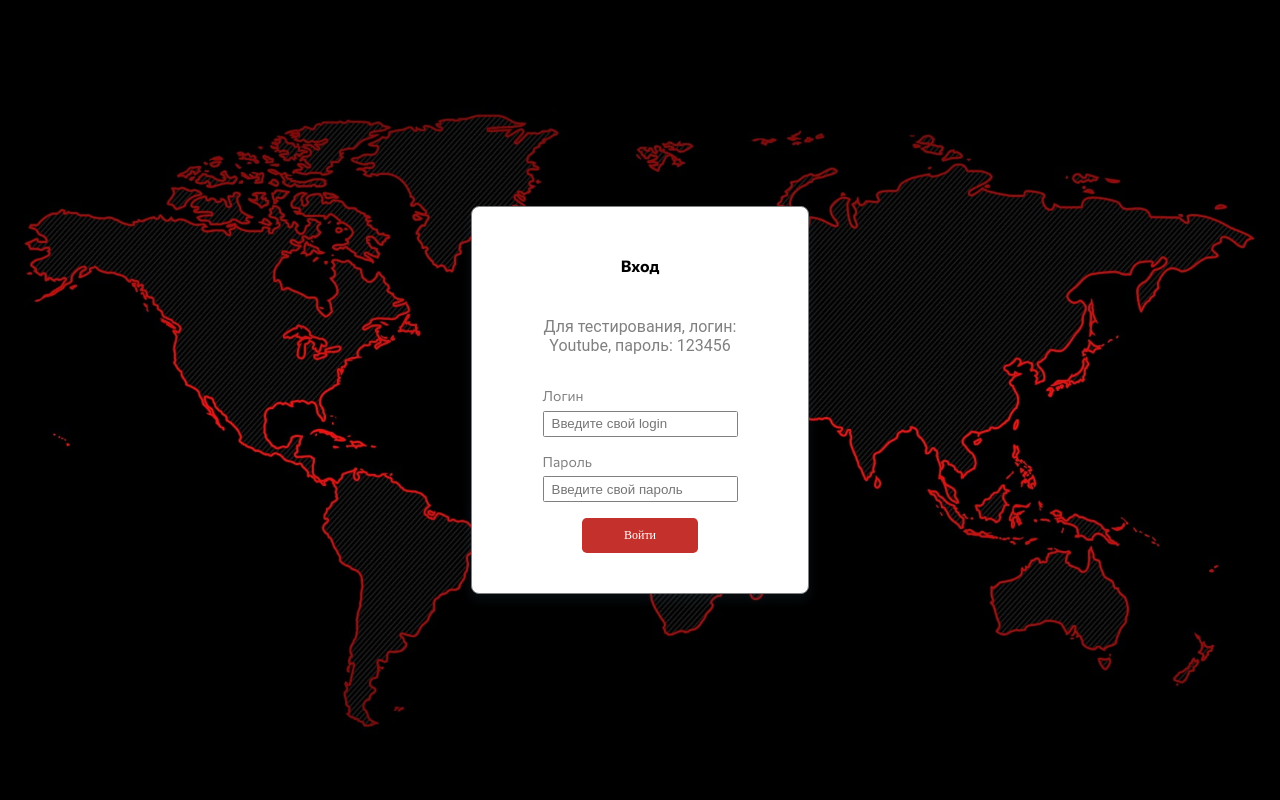
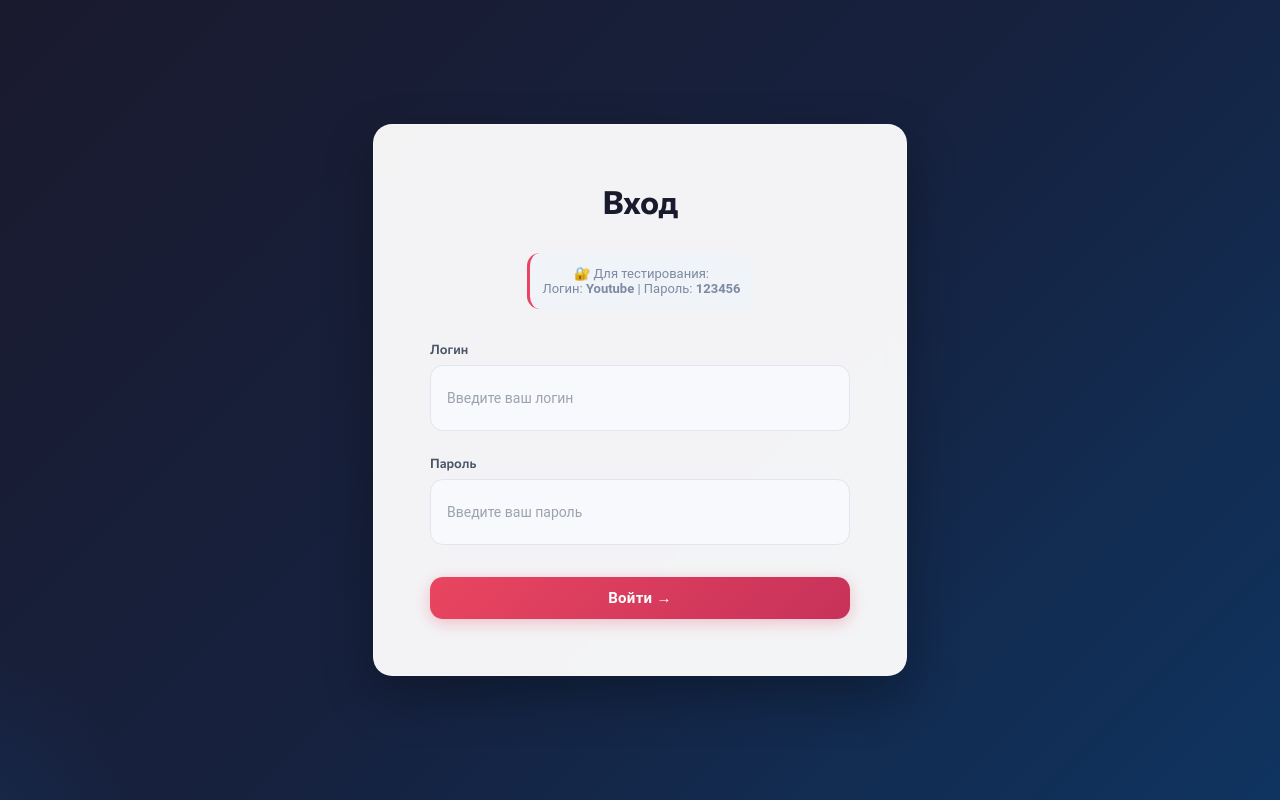
Before and after one commit to sign-system/youtube_search, a React (Create React App) app: page / in a window 1280 px wide. Built offline with nearby package versions, Linux system fonts and the light colour scheme.

Commit message:
for design

```diff
--- a/src/components/AuthPage/AuthPage.jsx
+++ b/src/components/AuthPage/AuthPage.jsx
@@ -36,17 +36,20 @@ const AuthPage = ({ setToken }) => {
   return (
     <div className={s.form_wrapper}>
       <form className={s.form} onSubmit={onSubmit}>
-        <p className={s.form_title}>Вход</p>
-        <p className={s.form_test_title}>
-          Для тестирования, логин: Youtube, пароль: 123456{" "}
-        </p>
+        <h1 className={s.form_title}>Вход</h1>
+        <div className={s.form_test_title}>
+          🔐 Для тестирования:<br/>
+          Логин: <strong>Youtube</strong> | Пароль: <strong>123456</strong>
+        </div>
         <label className={s.label}>
-          Логин{" "}
+          Логин
           <input
             className={s.input}
             type="text"
+            value={login}
             onChange={onLoginChange}
-            placeholder="Введите свой login"
+            placeholder="Введите ваш логин"
+            required
           />
         </label>
 
@@ -55,13 +58,15 @@ const AuthPage = ({ setToken }) => {
           <input
             className={s.input}
             type="password"
+            value={password}
             onChange={onPasswordChange}
-            placeholder="Введите свой пароль"
+            placeholder="Введите ваш пароль"
+            required
           />
         </label>
 
         <button className={s.button} type="submit">
-          Войти
+          Войти →
         </button>
       </form>
     </div>
--- a/src/components/AuthPage/AuthPage.module.css
+++ b/src/components/AuthPage/AuthPage.module.css
@@ -1,12 +1,35 @@
 .form_wrapper {
   width: 100vw;
   height: 100vh;
-  background: url("../../assets/vr.jpg") no-repeat center fixed;
-  background-size: cover;
+  background: linear-gradient(135deg, #1a1a2e 0%, #16213e 50%, #0f3460 100%);
   display: flex;
   flex-direction: column;
   align-items: center;
   justify-content: center;
+  position: relative;
+  overflow: hidden;
+}
+
+.form_wrapper::before {
+  content: '';
+  position: absolute;
+  top: -50%;
+  right: -50%;
+  width: 500px;
+  height: 500px;
+  background: radial-gradient(circle, rgba(233, 69, 96, 0.15) 0%, transparent 70%);
+  border-radius: 50%;
+}
+
+.form_wrapper::after {
+  content: '';
+  position: absolute;
+  bottom: -30%;
+  left: -20%;
+  width: 400px;
+  height: 400px;
+  background: radial-gradient(circle, rgba(30, 144, 255, 0.1) 0%, transparent 70%);
+  border-radius: 50%;
 }
 
 .form {
@@ -14,60 +37,98 @@
   flex-direction: column;
   align-items: center;
   justify-content: center;
-  width: 20%;
-  margin: 0 auto;
-  padding: 2.5rem;
-  border-radius: 0.5rem;
-  gap: 1rem;
-  border: 1px solid grey;
-  background-color: white;
-  -webkit-box-shadow: 0px 5px 10px 2px rgba(34, 60, 80, 0.2);
-  -moz-box-shadow: 0px 5px 10px 2px rgba(34, 60, 80, 0.2);
-  box-shadow: 0px 5px 10px 2px rgba(34, 60, 80, 0.2);
+  width: 100%;
+  max-width: 420px;
+  padding: 3.5rem;
+  border-radius: 1.2rem;
+  gap: 1.5rem;
+  background: rgba(255, 255, 255, 0.95);
+  backdrop-filter: blur(10px);
+  border: 1px solid rgba(255, 255, 255, 0.2);
+  box-shadow: 0px 20px 50px rgba(0, 0, 0, 0.3);
+  position: relative;
+  z-index: 1;
 }
 
-
-
 .form_title {
-  font-size: 1rem;
-  font-weight: bold;
-  line-height: 0.4;
+  font-size: 2rem;
+  font-weight: 700;
+  color: #1a1a2e;
+  margin: 0;
+  text-align: center;
+  letter-spacing: -0.5px;
 }
 
 .form_test_title {
-  font-size: 16px;
+  font-size: 13px;
   text-align: center;
-  color: grey;
+  color: #7c8aa3;
   font-family: "Roboto", sans-serif;
+  margin: 0.5rem 0 0.5rem 0;
+  background: #f0f3f8;
+  padding: 0.8rem;
+  border-radius: 0.8rem;
+  border-left: 3px solid #e94560;
 }
 
 .label {
   display: flex;
   flex-direction: column;
-  color: grey;
-  font-size: 14px;
+  color: #4a5568;
+  font-size: 13px;
+  font-weight: 600;
+  width: 100%;
+  gap: 0.5rem;
 }
 
 .input {
-  margin-top: 0.4rem;
-  height: 0.5rem;
-  border-radius: 0.1rem;
-  border: 1px solid grey;
-  padding: 0.5rem;
+  height: 2.5rem;
+  border-radius: 0.8rem;
+  border: 1.5px solid #e0e5f0;
+  padding: 0.75rem 1rem;
+  font-size: 14px;
+  font-family: "Roboto", sans-serif;
+  transition: all 0.3s ease;
+  background-color: #f7f9fc;
+}
+
+.input:focus {
+  outline: none;
+  border-color: #e94560;
+  background-color: white;
+  box-shadow: 0px 0px 0px 3px rgba(233, 69, 96, 0.1);
+}
+
+.input::placeholder {
+  color: #9ca3af;
 }
 
 .button {
-  background-color: #c4302b;
-  font-family: "Press Start 2P", cursive;
+  background: linear-gradient(135deg, #e94560 0%, #c7325a 100%);
+  font-family: "Roboto", sans-serif;
   border: none;
   color: white;
-  padding: 10px 12px;
+  padding: 0.75rem 1.5rem;
   text-align: center;
   text-decoration: none;
-  font-size: 12px;
-  margin: 4px 2px;
+  font-size: 15px;
+  font-weight: 600;
   cursor: pointer;
-  width: 45%;
-  margin: auto;
-  border-radius: 0.3rem;
+  width: 100%;
+  margin-top: 0.5rem;
+  border-radius: 0.8rem;
+  transition: all 0.3s ease;
+  box-shadow: 0px 4px 15px rgba(233, 69, 96, 0.3);
+  letter-spacing: 0.3px;
 }
+
+.button:hover {
+  transform: translateY(-2px);
+  box-shadow: 0px 8px 25px rgba(233, 69, 96, 0.4);
+  background: linear-gradient(135deg, #f05070 0%, #d73d63 100%);
+}
+
+.button:active {
+  transform: translateY(0px);
+  box-shadow: 0px 2px 10px rgba(233, 69, 96, 0.3);
+}
```
